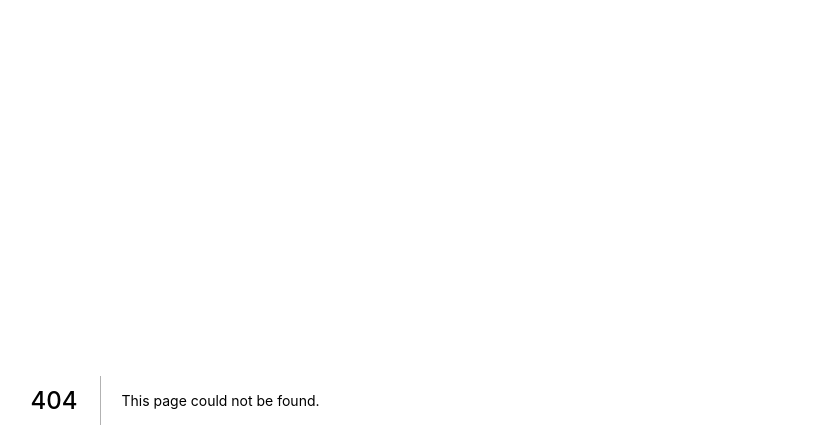
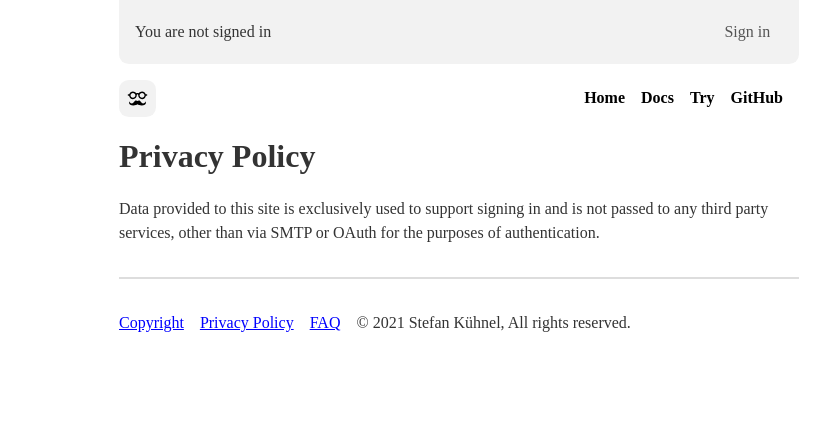
Before and after one commit to StefanZoneExamples/nextauthjs, a Next.js app: page /privacy in a window 1280 px wide. Before the commit this address had no page. Shown: the top 448 px of the page, without its empty margins (181-1011 px from the left). Built offline with nearby package versions, Linux system fonts and the light colour scheme; no server answers; a web font is replaced by a local one.

Commit message:
Update Privacy Policy.

```diff
--- /dev/null
+++ b/pages/privacy/index.tsx
@@ -0,0 +1,24 @@
+import type { NextPage } from 'next';
+import Head from 'next/head';
+
+import Layout from 'components/layout';
+
+const Index: NextPage = () => {
+    return (
+        <>
+            <Head>
+                <title>Privacy Policy</title>
+            </Head>
+            <Layout>
+                <h1>Privacy Policy</h1>
+                <p>
+                    Data provided to this site is exclusively used to support signing in and is not
+                    passed to any third party services, other than via SMTP or OAuth for the
+                    purposes of authentication.
+                </p>
+            </Layout>
+        </>
+    );
+};
+
+export default Index;
```
